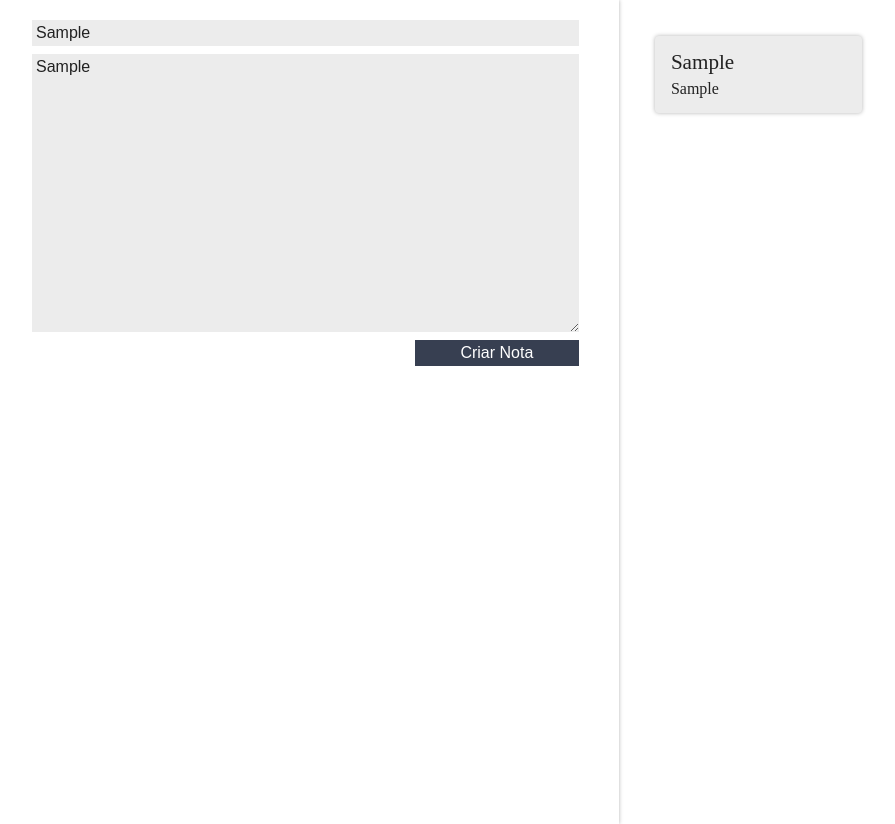
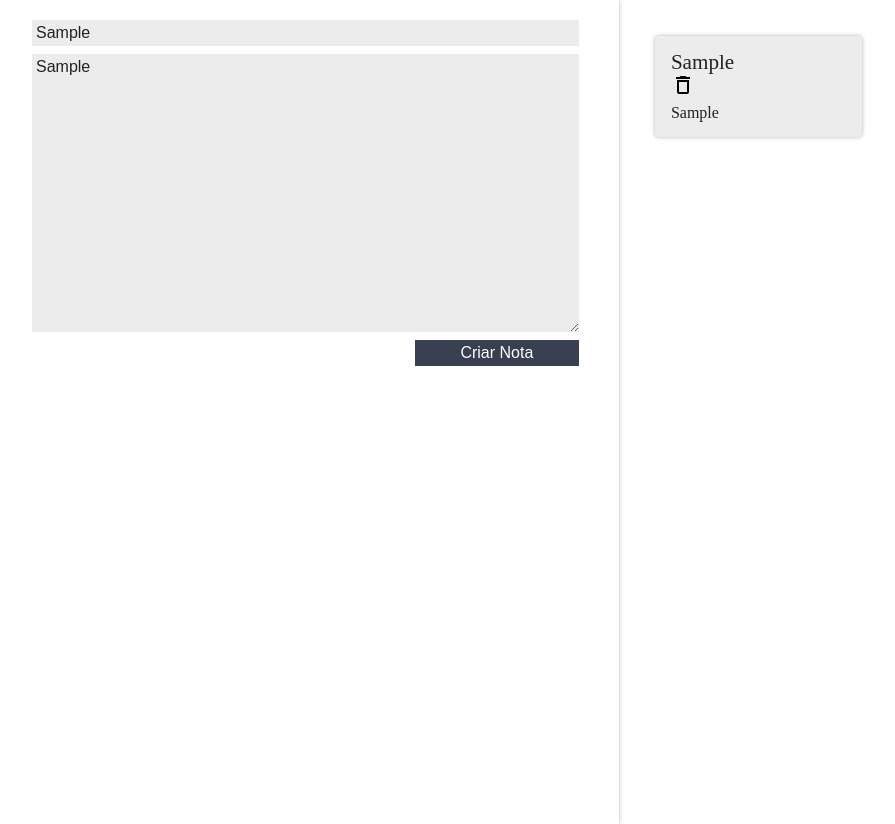
Before and after one commit to angelorpt/curso-alura-react-entendendo-como-a-biblioteca-funciona, a React (Create React App) app: page / in a window 1280 px wide. Both pictures are taken after typing "Sample", "Sample" into the empty fields and a click on the button "Criar Nota". Shown: the whole page, without its empty margins (8-903 px from the left). Built offline with nearby package versions, Linux system fonts and the light colour scheme.

Commit message:
add | Funcionalidade para remover cards

```diff
--- a/src/App.js
+++ b/src/App.js
@@ -15,18 +15,28 @@ class App extends Component {
 
   criarNota(titulo, texto) {
     const novaNota = { titulo, texto };
-    const novoArrayNotas = [...this.state.notas, novaNota];
-    const novoEstado = {
-      notas: novoArrayNotas,
-    };
-    this.setState(novoEstado);
+    this.setState({
+      notas: [...this.state.notas, novaNota],
+    });
+  }
+
+  deletarNota(indice) {
+    let listaNota = this.state.notas.filter((nota, index) => {
+      if (index !== indice) {
+        return nota;
+      }
+    });
+    this.setState({ notas: listaNota });
   }
 
   render() {
     return (
       <section className="conteudo">
         <FormularioCadastro criarNota={this.criarNota.bind(this)} />
-        <ListaDeNotas notas={this.state.notas} />
+        <ListaDeNotas
+          notas={this.state.notas}
+          deletarNota={this.deletarNota.bind(this)}
+        />
       </section>
     );
   }
--- a/src/components/CardNota/CardNota.jsx
+++ b/src/components/CardNota/CardNota.jsx
@@ -1,12 +1,20 @@
 import React, { Component } from "react";
 import "./estilo.css";
+import { ReactComponent as DeleteIcon } from "../../assets/image/delete.svg";
+
 class CardNota extends Component {
+  _handleDelete(event) {
+    event.stopPropagation();
+    this.props.deletarNota(this.props.index);
+  }
+
   render() {
     return (
       <section className="card-nota">
         <header className="card-nota_cabecalho">
           <h3 className="card-nota_titulo">{this.props.titulo}</h3>
         </header>
+        <DeleteIcon onClick={this._handleDelete.bind(this)} />
         <p className="card-nota_texto">{this.props.texto}</p>
       </section>
     );
--- a/src/components/ListaDeNotas/ListaDeNotas.jsx
+++ b/src/components/ListaDeNotas/ListaDeNotas.jsx
@@ -9,7 +9,12 @@ class ListaDeNotas extends Component {
         {this.props.notas.map((nota, index) => {
           return (
             <li className="lista-notas_item" key={index}>
-              <CardNota titulo={nota.titulo} texto={nota.texto} />
+              <CardNota
+                index={index}
+                titulo={nota.titulo}
+                texto={nota.texto}
+                deletarNota={this.props.deletarNota.bind(this)}
+              />
             </li>
           );
         })}
```
Also changed, not shown: src/assets/image/delete.svg (added), 1 other file (tests, documents, lock files or other folders).
